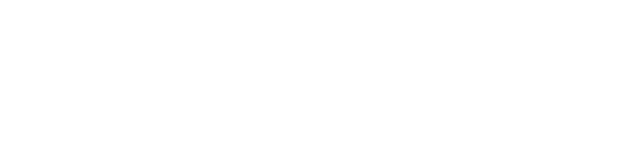
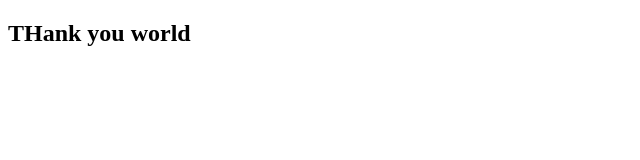
Before and after one commit to kasiabienkowska/Git_advanced, a plain HTML site: page index.html in a window 1280 px wide. Shown: the whole page, without its empty margins (0-640 px from the left). Drawn offline with Linux system fonts and the light colour scheme.

Commit message:
add header with thanks

```diff
--- a/index.html
+++ b/index.html
@@ -7,6 +7,6 @@
     <title>Document</title>
 </head>
 <body>
-
+    <h2>THank you world</h2>
 </body>
 </html>
```
